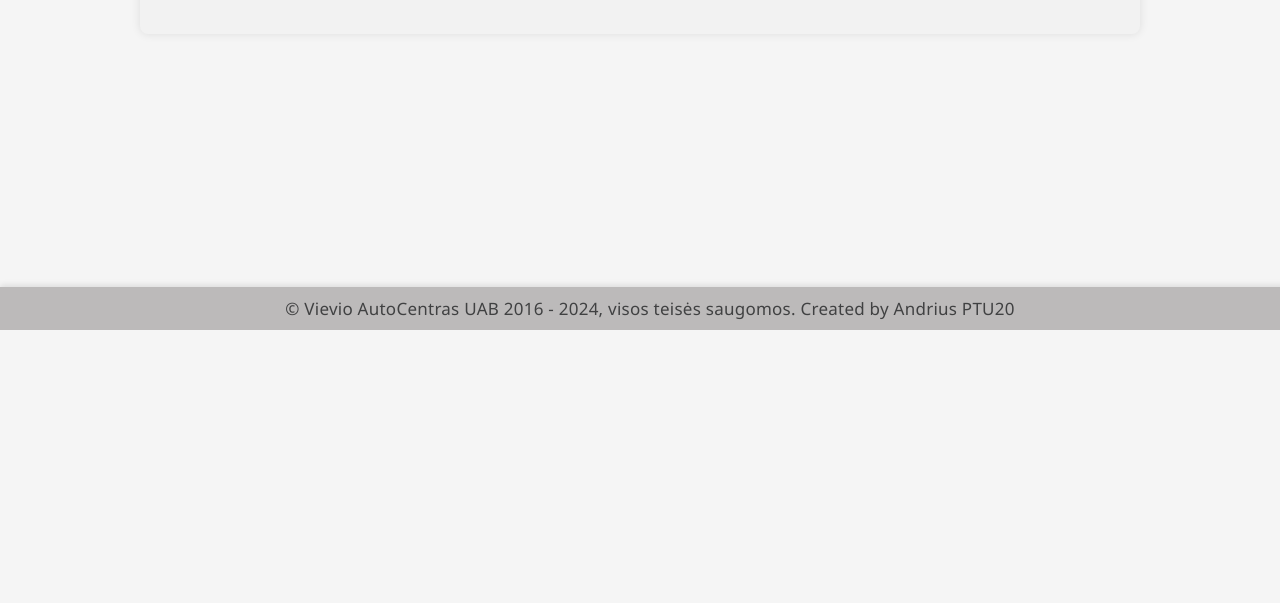
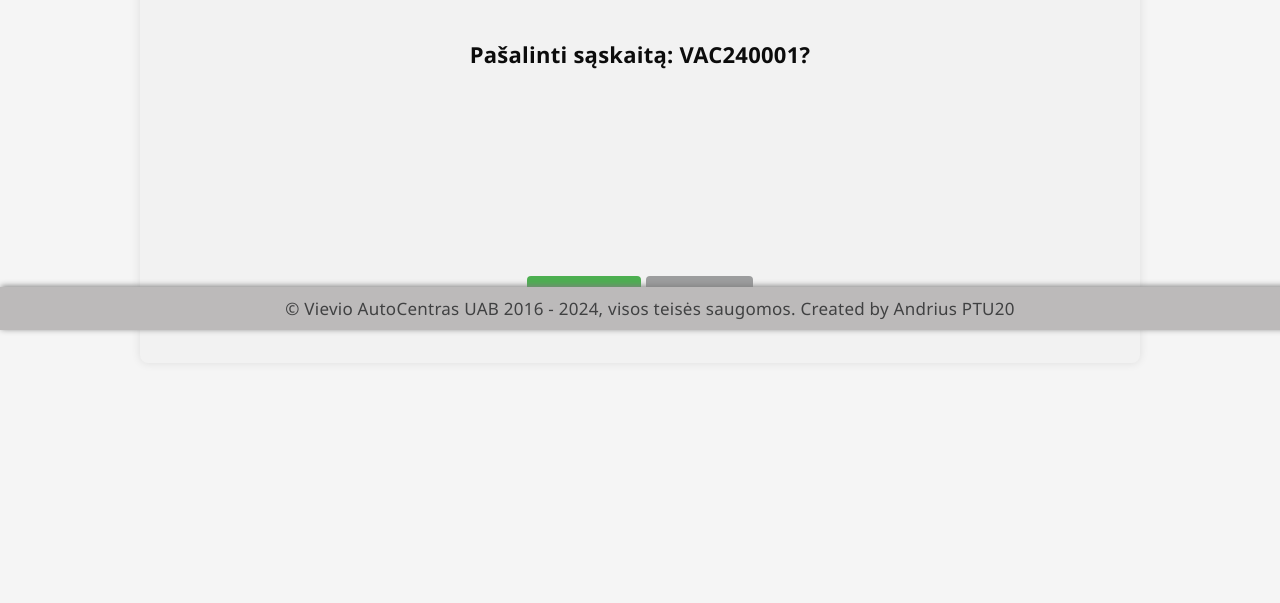
Before and after one commit to Andrius8777/praktinis_darbas, a Django app: page /servizas/delete_client/1/ in a window 1280 px wide. Shown: the part 470-1073 px from the top of the page. Before the commit the page ends 800 px from the top, so only its background shows below. Run offline with Django 5.2, Linux system fonts and the light colour scheme; tables that the repository leaves empty hold one stand-in row (values such as "Sample post").

Commit message:
minorr css update

```diff
--- a/auto_centras/servizas/static/css/style.css
+++ b/auto_centras/servizas/static/css/style.css
@@ -43,6 +43,7 @@
     width: 100%;
     position: relative;
     color: white;
+    box-shadow: 0px -4px 10px grey;
 }
 
 
@@ -119,11 +120,14 @@
     text-decoration: none;
     border: none;
     border-radius: 5px;
+    transition: 0.25s;
+
 }
 
 .button-login:hover  {                     /* veikia */
 
-    background-color: #bcbaba;
+    background-color: rgb(61, 61, 61);
+    color: white;
 }
 
 
@@ -193,6 +197,7 @@
 .main-footeris {
     background-color: #bcbaba;
     padding: 5px 0 7px;
+    box-shadow: 0px -8px 10px rgba(0, 0, 0, 0.1);
 
 }
 
@@ -766,21 +771,88 @@
 
 /* delete client */
 
+.reg-kontas-d {
+    background-color: #f2f2f2;
+    padding: 20px;
+    border-radius: 8px;
+    box-shadow: 0 0 10px rgba(0, 0, 0, 0.1);
+    margin-bottom: 15rem;
+
+}
+
 .delete-client {
-    width: 12%;
+    width: 25%;
     height: auto;
 }
 
+
+
 .logo-and-h1 {
+    margin-top: 2rem;
     display: flex;
+    flex-direction: column;
     align-items: center;
     justify-content: center;
-    color: red;
+    color: rgb(12, 12, 12);
 }
 
 .centered-h1 {
-    margin-left: 10px;
+    margin-top: 2.5rem;
+    text-align: center;
+    font-size: 22px;
 }
+
+
+
+.reg-kontas-d .delete-w button[type="submit"] {
+    background-color: #4CAF50;
+    margin: 0 auto;
+    color: white;
+    padding: 10px 30px;
+    border: none;
+    border-radius: 4px;
+    cursor: pointer;
+    margin-top: 2rem;
+    margin-bottom: 0.4rem;
+
+}
+
+.reg-kontas-d .delete-w button[type="submit"]:hover {
+    background-color: #45a049;
+}
+
+.reg-kontas-d .delete-w button[type="button"] {
+    background-color: #9c9d9e;
+    margin: 0 auto;
+    color: white;
+    padding: 10px 30px;
+    border: none;
+    border-radius: 4px;
+    cursor: pointer;
+    margin-bottom: 2rem;
+
+}
+
+.reg-kontas-d .delete-w button[type="button"]:hover {
+    background-color: #88898a;
+}
+
+.delete-w {
+    margin-top: 10rem;
+    text-align: center;
+
+}
+
+
+
+
+
+
+
+
+
+
+
 
 
 
@@ -799,7 +871,7 @@
     padding: 20px;
     border: 1px solid #ccc;
     border-radius: 8px;
-    box-shadow: 0 2px 4px rgba(0, 0, 0, 0.1);
+    box-shadow: 6px 8px 4px rgba(0, 0, 0, 0.1);
     text-align: center;
 }
 
@@ -860,7 +932,7 @@
 
 .worker-button .cancel-btn {
     background-color: #9c9d9e;
-    padding: 10px 20px;
+    padding: 10px 30px;
     color: white;
     border: none;
     border-radius: 4px;
@@ -1048,6 +1120,7 @@
     border: none;
     border-radius: 5px;
     font-weight: 600;
+    transition: 0.3s;
 }
 
 
@@ -1176,6 +1249,7 @@
     background: #adadad;
     width: 100%;
     color: #0a0925;
+    box-shadow: 0px 7px 10px grey;
 
 }
 
@@ -1257,6 +1331,7 @@
     margin-left: 9.5rem;
     color: grey;
     font-weight: 400;
+
 }
 
 .date-from-to input[type="date"] {  /* datos laukai */
@@ -1324,7 +1399,7 @@
     width: 100%;
     position: fixed;
     bottom: 0;
-    box-shadow: 0 -2px 6px rgba(0, 0, 0, 0.1);
+    box-shadow: 1px -1px 6px grey;
 }
 
 .kontas-b {
@@ -1372,6 +1447,7 @@
     margin-left: auto;
     margin-right: auto;
     margin-bottom: 10rem;
+    box-shadow: 5px 8px 4px rgba(0, 0, 0, 0.1);
 
 }
 
@@ -1448,4 +1524,5 @@
 .center p {
     color: grey;
     font-weight: 400;
+    margin-top: 25rem;
 }
--- a/auto_centras/servizas/templates/servizas/delete_client.html
+++ b/auto_centras/servizas/templates/servizas/delete_client.html
@@ -2,12 +2,12 @@
 {% block title %}Trinimas{{ block.super }}{% endblock title %}
 {% block content %}
 <div class="reg-mainas">
-    <div class="reg-kontas">
+    <div class="reg-kontas-d">
         <div class="logo-and-h1">
-            <img src="{% static 'images/delete2.png' %}" alt="Delete" class="delete-client">
-            <h1 class="centered-h1">Ar Jus, tikrai norite pašalinti sąskaitą?</h1>
+            <img src="{% static 'images/delete_inv.png' %}" alt="Delete" class="delete-client">
+            <h1 class="centered-h1">Pašalinti sąskaitą: {{ client.invoice_number }}?</h1>
         </div>
-        <form method="post">
+        <form method="post" class="delete-w">
             {% csrf_token %}
             <button type="submit">Patvirtinti</button>
             <a href="{% url 'created_data_list' %}"><button type="button">Atšaukti</button></a>
```
